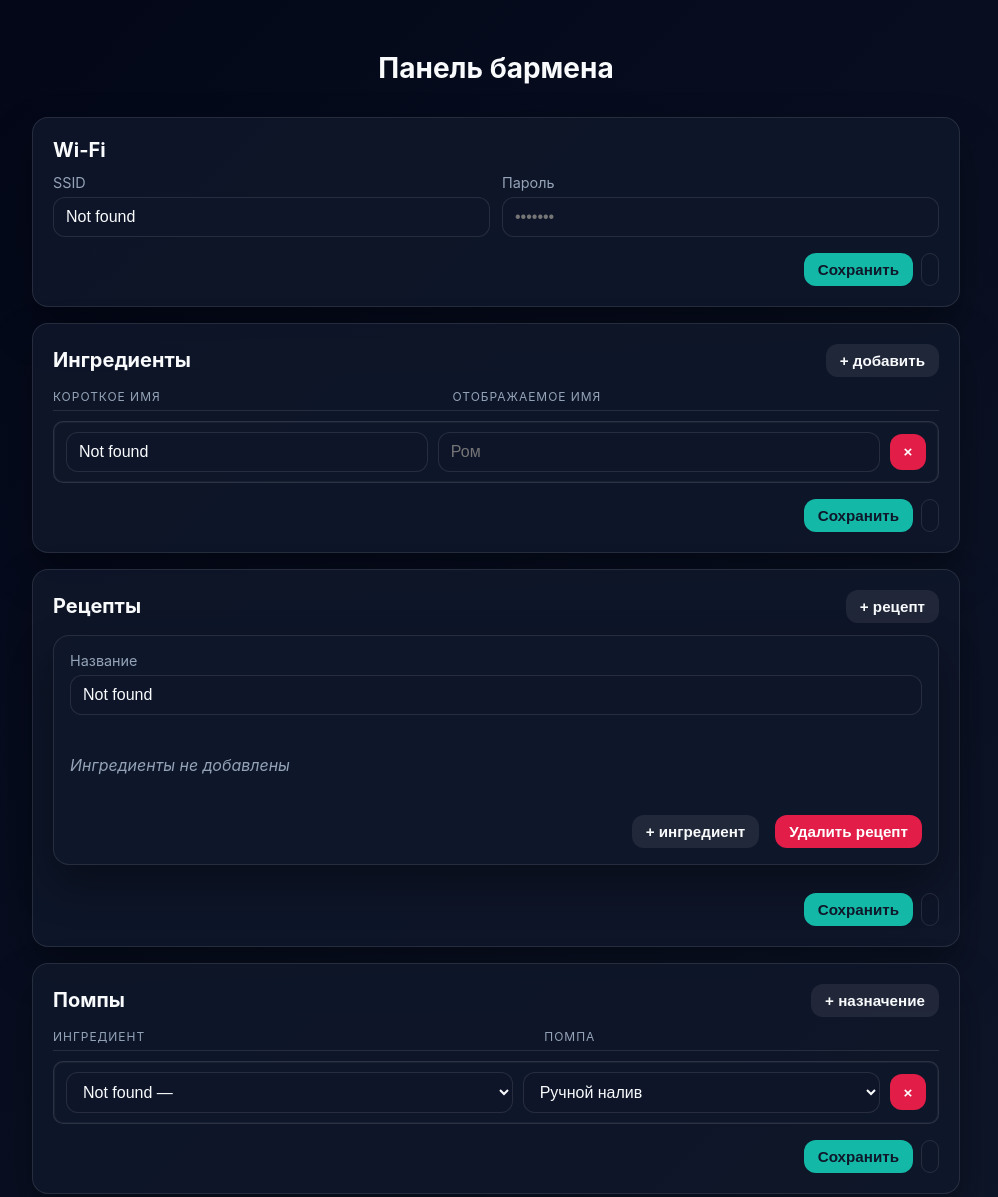
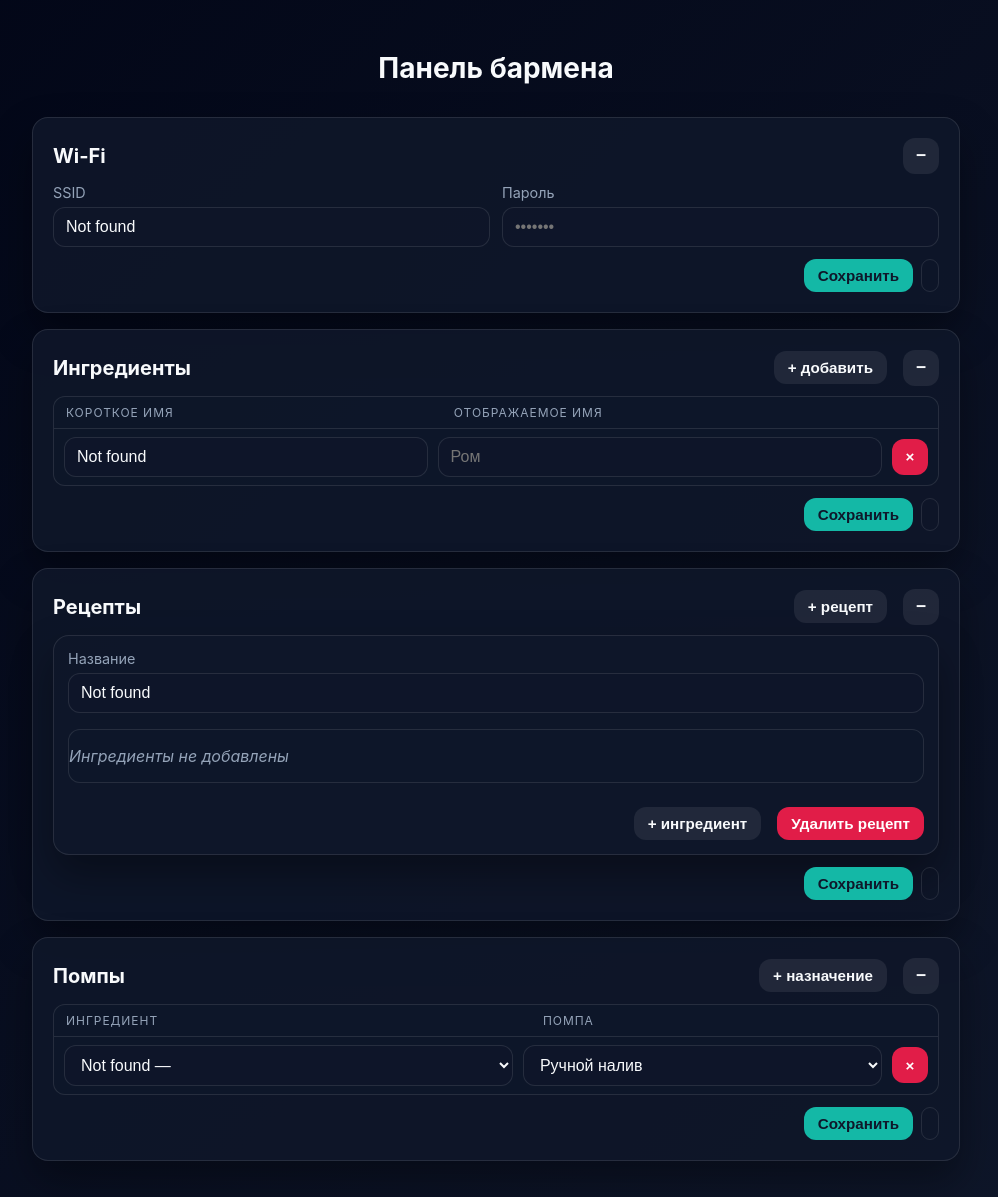
Before and after one commit to dyamirana/barmen-admin, a plain HTML site: page web/index.html in a window 1280 px wide. Shown: the top 1197 px of the page, without its empty margins (144-1142 px from the left). Drawn offline with Linux system fonts and the light colour scheme; no server answers.

Commit message:
Make lists compact and collapsible

```diff
--- a/web/index.html
+++ b/web/index.html
@@ -59,6 +59,19 @@
         padding: 20px;
         border: 1px solid var(--border);
         box-shadow: 0 20px 40px rgba(0, 0, 0, 0.35);
+      }
+
+      .card.collapsed .section-content {
+        display: none;
+      }
+
+      .collapse-toggle {
+        width: 36px;
+        height: 36px;
+        padding: 0;
+        font-size: 1.1rem;
+        background: rgba(255, 255, 255, 0.08);
+        color: var(--text);
       }
 
       label {
@@ -138,7 +151,13 @@
         justify-content: space-between;
         gap: 12px;
         flex-wrap: wrap;
-        margin-bottom: 12px;
+        margin-bottom: 10px;
+      }
+
+      .section-header-actions {
+        display: flex;
+        align-items: center;
+        gap: 8px;
       }
 
       .section-actions {
@@ -146,7 +165,7 @@
         justify-content: flex-end;
         flex-wrap: wrap;
         gap: 8px;
-        margin-top: 16px;
+        margin-top: 12px;
       }
 
       .list-header {
@@ -156,10 +175,24 @@
         font-size: 0.75rem;
         letter-spacing: 0.08em;
         color: var(--text-muted);
-        border-bottom: 1px solid var(--border);
-        padding-bottom: 6px;
-        margin-bottom: 10px;
         gap: 8px;
+        padding: 8px 12px;
+      }
+
+      .list {
+        border: 1px solid var(--border);
+        border-radius: 12px;
+        overflow: hidden;
+        background-color: rgba(15, 23, 42, 0.65);
+      }
+
+      .list-header + .list-body {
+        border-top: 1px solid var(--border);
+      }
+
+      .list-body {
+        display: flex;
+        flex-direction: column;
       }
 
       .badge {
@@ -175,11 +208,6 @@
       .components {
         display: flex;
         flex-direction: column;
-        gap: 8px;
-      }
-
-      .components {
-        margin-top: 8px;
       }
 
       .ingredient-row,
@@ -190,11 +218,23 @@
         grid-template-columns: repeat(2, minmax(0, 1fr)) auto;
         align-items: center;
         gap: 6px 10px;
-        padding: 10px 12px;
-        border-radius: 10px;
-        border: 1px solid rgba(255, 255, 255, 0.12);
-        background-color: rgba(15, 23, 42, 0.75);
-        box-shadow: inset 0 0 0 1px rgba(148, 163, 184, 0.08);
+        padding: 8px 10px;
+        border-radius: 0;
+        border: none;
+        background: transparent;
+        box-shadow: none;
+      }
+
+      .list-body > .ingredient-row,
+      .list-body > .pump-row,
+      .list-body > .component-row {
+        border-bottom: 1px solid var(--border);
+      }
+
+      .list-body > .ingredient-row:last-child,
+      .list-body > .pump-row:last-child,
+      .list-body > .component-row:last-child {
+        border-bottom: none;
       }
 
       .ingredient-row input,
@@ -216,7 +256,7 @@
       #recipe-list {
         display: flex;
         flex-direction: column;
-        gap: 12px;
+        gap: 10px;
       }
 
       .recipe-row {
@@ -297,18 +337,15 @@
           gap: 10px;
         }
 
+        .components {
+          border: 1px solid var(--border);
+          border-radius: 10px;
+        }
+
         .ingredient-row button,
         .pump-row button,
         .component-row button {
           justify-self: flex-start;
-        }
-
-        .components {
-          border-left: none;
-          border-top: 2px dashed rgba(255, 255, 255, 0.08);
-          padding-left: 0;
-          padding-top: 12px;
-          margin-left: 0;
         }
 
         .recipe-actions {
@@ -321,8 +358,20 @@
     <main class="page">
       <h1>Панель бармена</h1>
       <div class="grid">
-        <section class="card" id="wifi-section">
-          <h2>Wi-Fi</h2>
+        <section class="card collapsible" id="wifi-section">
+          <div class="section-header">
+            <h2 style="margin: 0">Wi-Fi</h2>
+            <div class="section-header-actions">
+              <button
+                class="secondary icon collapse-toggle"
+                data-target="wifi-section"
+                aria-expanded="true"
+              >
+                −
+              </button>
+            </div>
+          </div>
+          <div class="section-content">
             <div class="row">
               <div>
                 <label for="wifi-ssid">SSID</label>
@@ -337,19 +386,32 @@
               <button id="wifi-save">Сохранить</button>
               <span class="badge" id="wifi-status"></span>
             </div>
+          </div>
         </section>
 
-        <section class="card" id="ingredients-section">
+        <section class="card collapsible" id="ingredients-section">
           <div class="section-header">
             <h2 style="margin: 0">Ингредиенты</h2>
+            <div class="section-header-actions">
               <button class="secondary" id="ingredient-add">+ добавить</button>
+              <button
+                class="secondary icon collapse-toggle"
+                data-target="ingredients-section"
+                aria-expanded="true"
+              >
+                −
+              </button>
             </div>
+          </div>
+          <div class="section-content">
+            <div class="list">
               <div class="list-header">
                 <span>Короткое имя</span>
                 <span>Отображаемое имя</span>
                 <span></span>
               </div>
-          <div id="ingredient-rows"></div>
+              <div class="list-body" id="ingredient-rows"></div>
+            </div>
             <p class="empty-message" id="ingredient-empty" hidden>
               Ингредиенты не заданы
             </p>
@@ -357,13 +419,24 @@
               <button id="ingredient-save">Сохранить</button>
               <span class="badge" id="ingredient-status"></span>
             </div>
+          </div>
         </section>
 
-        <section class="card" id="recipes-section">
+        <section class="card collapsible" id="recipes-section">
           <div class="section-header">
             <h2 style="margin: 0">Рецепты</h2>
+            <div class="section-header-actions">
               <button class="secondary" id="recipe-add">+ рецепт</button>
+              <button
+                class="secondary icon collapse-toggle"
+                data-target="recipes-section"
+                aria-expanded="true"
+              >
+                −
+              </button>
             </div>
+          </div>
+          <div class="section-content">
             <div id="recipe-list"></div>
             <p class="empty-message" id="recipe-empty" hidden>
               Рецептов пока нет
@@ -372,25 +445,39 @@
               <button id="recipe-save">Сохранить</button>
               <span class="badge" id="recipe-status"></span>
             </div>
+          </div>
         </section>
 
-        <section class="card" id="pumps-section">
+        <section class="card collapsible" id="pumps-section">
           <div class="section-header">
             <h2 style="margin: 0">Помпы</h2>
+            <div class="section-header-actions">
               <button class="secondary" id="pump-add">+ назначение</button>
+              <button
+                class="secondary icon collapse-toggle"
+                data-target="pumps-section"
+                aria-expanded="true"
+              >
+                −
+              </button>
             </div>
+          </div>
+          <div class="section-content">
+            <div class="list">
               <div class="list-header">
                 <span>Ингредиент</span>
                 <span>Помпа</span>
                 <span></span>
               </div>
-          <div id="pump-rows"></div>
+              <div class="list-body" id="pump-rows"></div>
+            </div>
             <p class="empty-message" id="pump-empty" hidden>
               Назначения отсутствуют
             </p>
             <div class="section-actions">
               <button id="pump-save">Сохранить</button>
               <span class="badge" id="pump-status"></span>
+            </div>
           </div>
         </section>
       </div>
@@ -413,14 +500,16 @@
     </template>
 
     <template id="recipe-template">
-      <div class="recipe-row card" style="padding: 16px; margin-bottom: 12px">
+      <div class="recipe-row card" style="padding: 14px">
         <div class="row">
           <div>
             <label>Название</label>
             <input type="text" placeholder="Пина колада" data-field="name" />
           </div>
         </div>
-        <div class="components"></div>
+        <div class="components list">
+          <div class="list-body" data-components></div>
+        </div>
         <div class="recipe-actions">
           <button class="secondary" data-action="add-component">+ ингредиент</button>
           <button class="danger" data-action="remove-recipe">Удалить рецепт</button>
@@ -581,7 +670,7 @@
           const nameInput = node.querySelector('[data-field="name"]');
           nameInput.value = recipe.name;
           nameInput.addEventListener("input", (e) => (recipe.name = e.target.value));
-          const compContainer = node.querySelector(".components");
+          const compContainer = node.querySelector('[data-components]');
 
           const renderComponents = () => {
             compContainer.innerHTML = "";
@@ -876,6 +965,19 @@
         return "";
       }
 
+      function setupCollapsibles() {
+        document.querySelectorAll(".collapse-toggle").forEach((btn) => {
+          const section = document.getElementById(btn.dataset.target);
+          if (!section) return;
+          btn.addEventListener("click", () => {
+            const collapsed = section.classList.toggle("collapsed");
+            btn.textContent = collapsed ? "+" : "−";
+            btn.setAttribute("aria-expanded", String(!collapsed));
+          });
+        });
+      }
+
+      setupCollapsibles();
       init();
     </script>
   </body>
```
Also changed, not shown: web_minimized/index.html (+1 -1 lines). Lines whose indentation alone changed are shown as unchanged.
